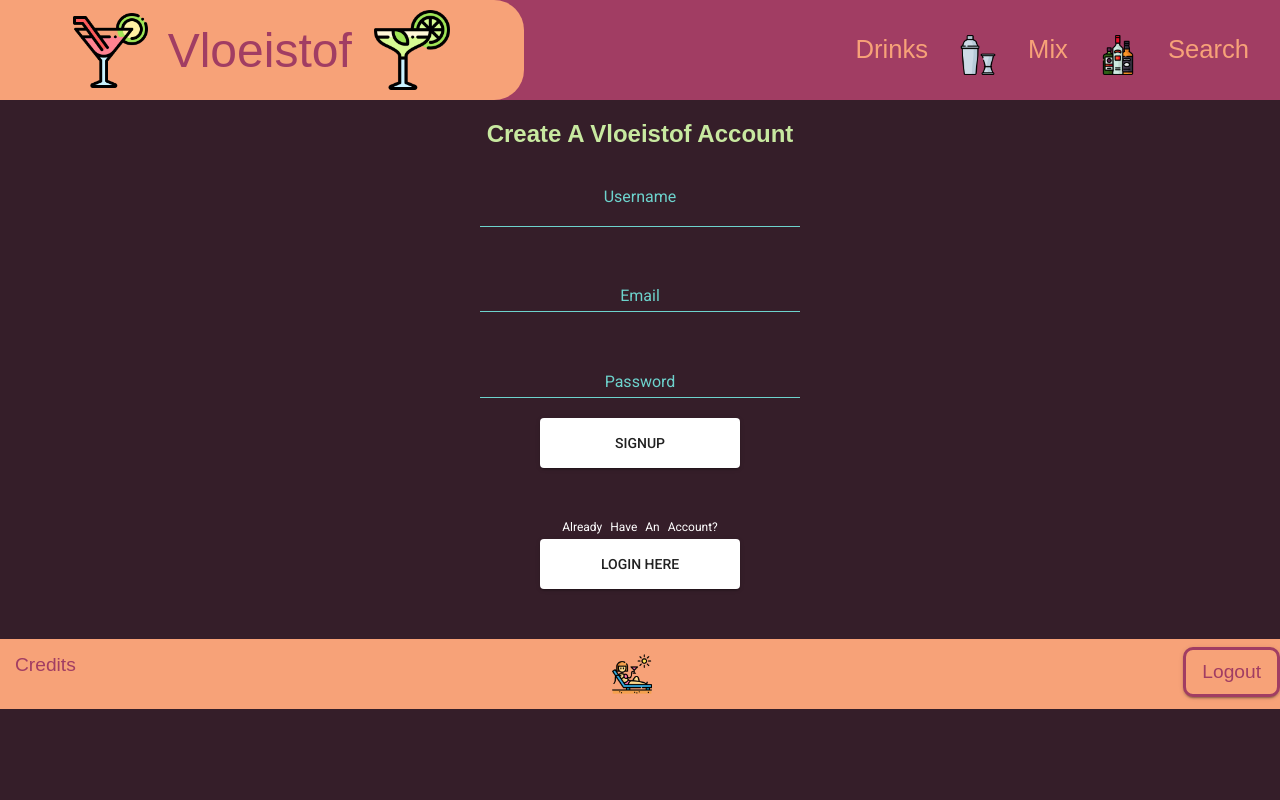
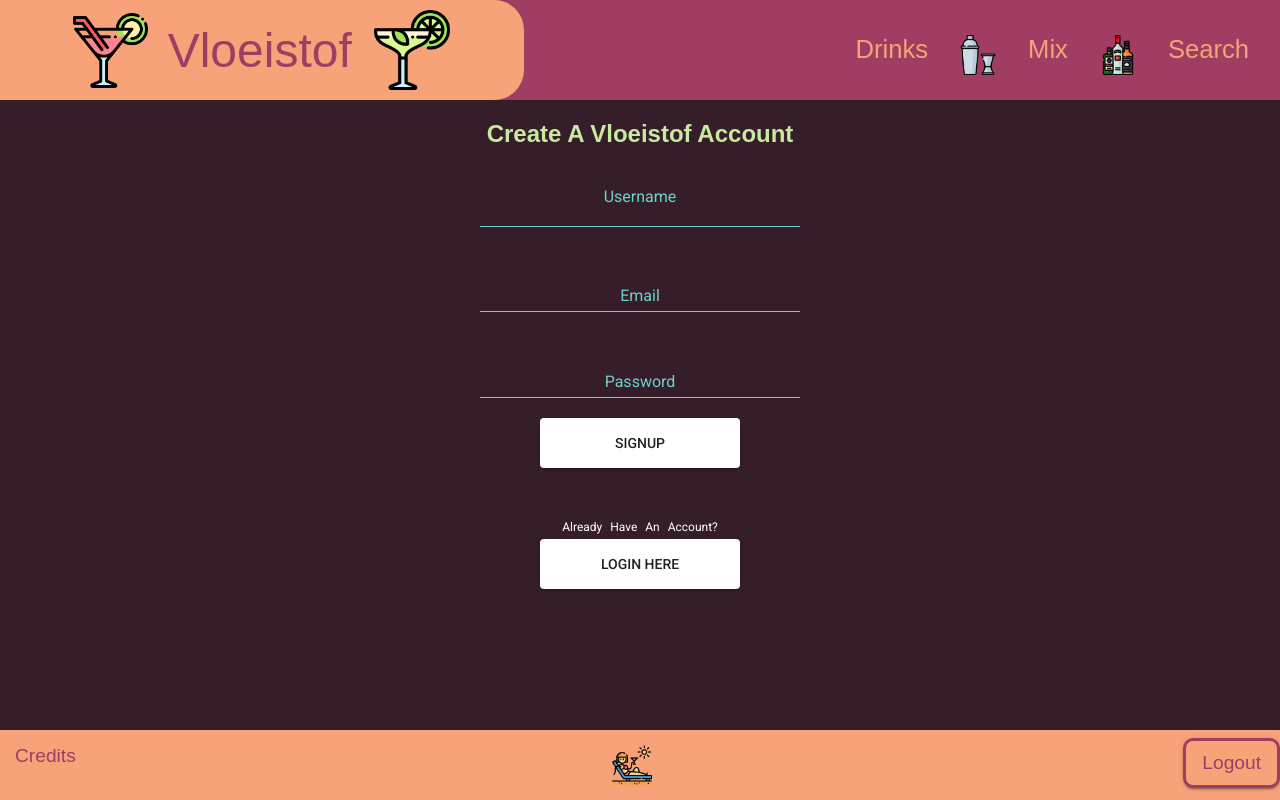
Before and after one commit to etdr/vloeistof, an Angular app: page /login in a window 1280 px wide. Built offline with nearby package versions, Linux system fonts and the light colour scheme; a web font is replaced by a local one.

Commit message:
functional footer formatting

```diff
--- a/src/app/app.component.html
+++ b/src/app/app.component.html
@@ -1,5 +1,6 @@
 <div id="masterdiv">
   <app-navbar></app-navbar>
   <router-outlet></router-outlet>
+  <div id="spacer"></div>
   <app-footer></app-footer>
 </div>
--- a/src/app/app.component.scss
+++ b/src/app/app.component.scss
@@ -1,10 +1,12 @@
 div#masterdiv {
   display: flex;
   flex-direction: column;
+  min-height: 100vh;
+  justify-content: flex-start;
 }
 
 router-outlet {
-  flex-grow: 1;
+  flex-grow: 0;
 }
 
 app-mydrinks {
@@ -14,3 +16,12 @@ app-mydrinks {
 app-footer {
   flex-grow: 0;
 }
+
+app-search {
+  flex-grow: 1;
+}
+
+#spacer {
+  flex-grow: 1;
+
+}
--- a/src/app/mix/mix.component.scss
+++ b/src/app/mix/mix.component.scss
@@ -58,12 +58,6 @@ mat-form-field {
 #instructionsSize {
   width: 400px;
   text-align: center;
-}
-
-textarea {
-    // height: 100px;
-    // border: solid black 1px;
-    // border-radius: 10px 10px;
 }
 
 ::ng-deep .mat-form-field-underline {
--- a/src/app/search/search.component.scss
+++ b/src/app/search/search.component.scss
@@ -63,6 +63,7 @@ mat-card-title-group {
 .searchPage {
     display: flex;
     width: 100vw;
+    // min-height: 100vh;
     flex-flow: column nowrap;
     justify-content: center;
     align-items: center;
```
